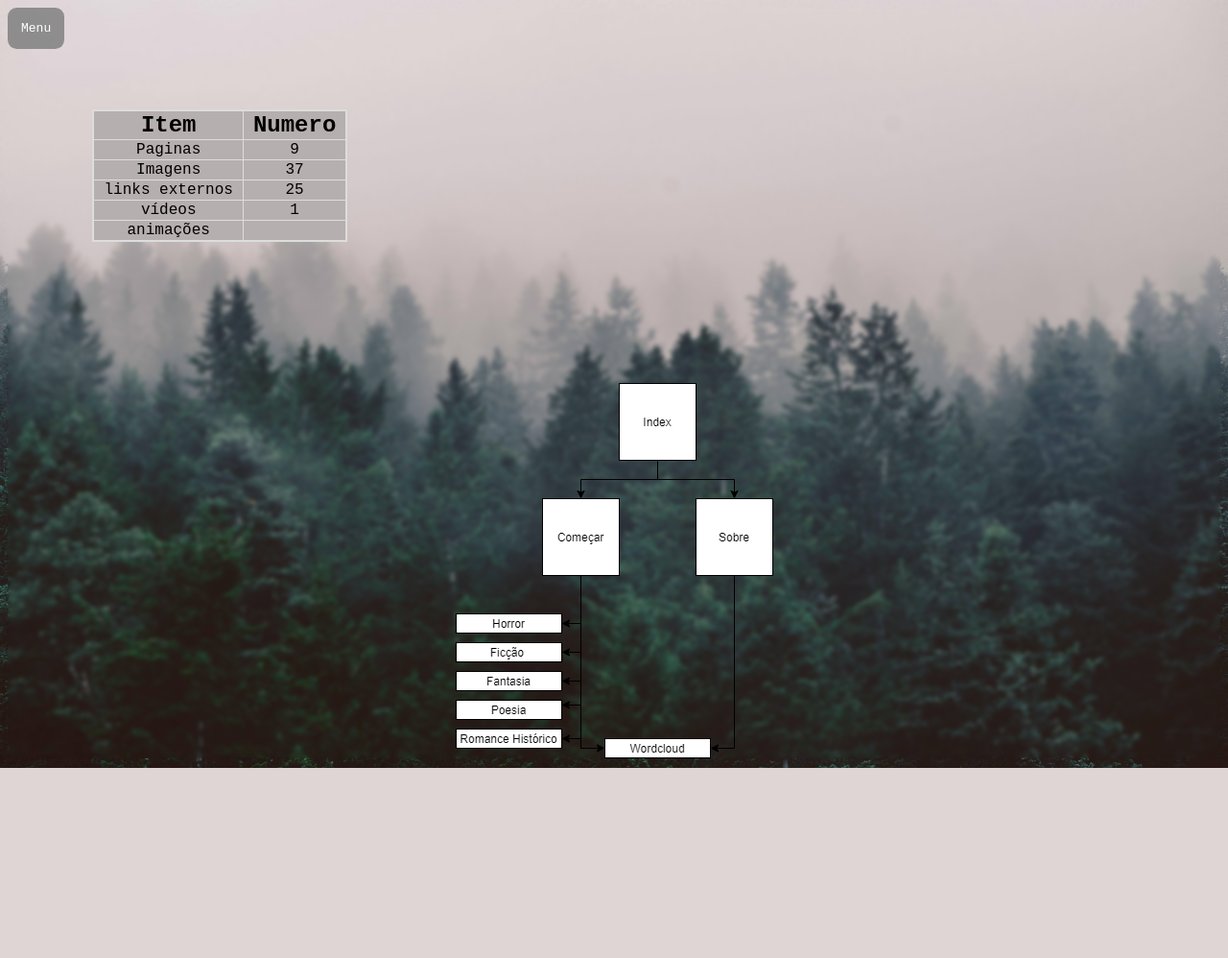
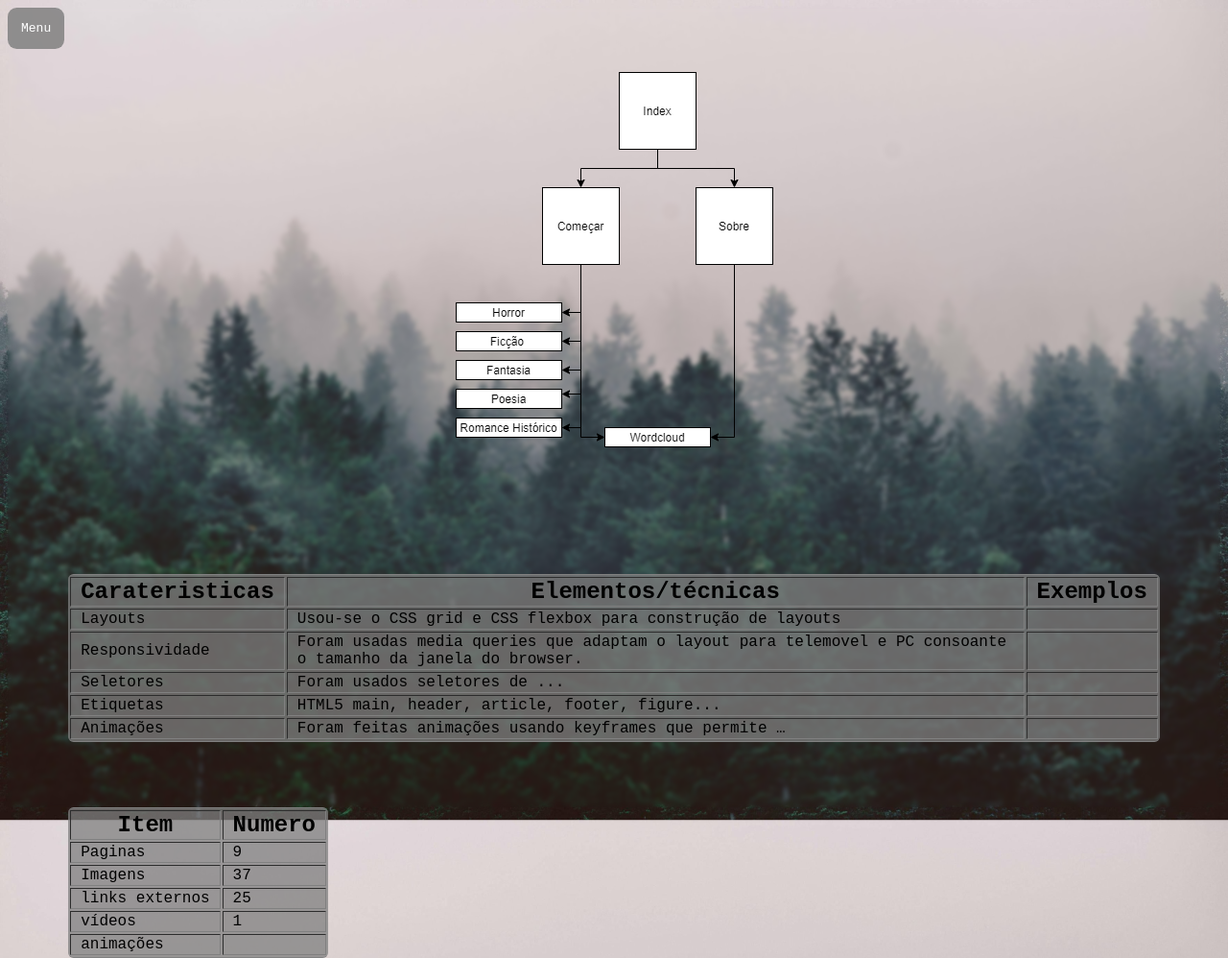
Before and after one commit to filipe-21905158/PW-Projeto_Fase_1, a PHP site: page /sobre.html in a window 1280 px wide. Shown: the whole page at 96% size. Before the commit the page ends 800 px from the top, so only its background shows below. Run offline with PHP 8.4, Linux system fonts and the light colour scheme.

Commit message:
Começo da Realização do R29

```diff
--- a/sobre.html
+++ b/sobre.html
@@ -27,7 +27,71 @@
         </nav>
 
         <main>
-            <table class="Tabela_Inventario" border = "1" frame = "hsides" bgcolor = "#b6afaf" align="left">
+
+
+            <figure>
+                <img src="images/Mapa_Site.png" alt="" class="Center_Image">
+            </figure>
+
+
+            <br>
+            <br>
+            <br>
+            <br>
+
+
+
+            <table class="Tecnicas_Usadas" border = "1" frame = "hsides" bgcolor = "#b6afaf" align="left">
+
+                <tr>
+                    <th>Carateristicas</th>
+                    <th>Elementos/técnicas</th>
+                    <th>Exemplos</th>
+                </tr>
+
+                    <tr>
+                        <td>Layouts</td>
+                        <td>Usou-se o CSS grid e CSS flexbox para construção de layouts</td>
+                        <td></td>
+                    </tr>
+
+                    <tr>
+                        <td>Responsividade</td>
+                        <td>Foram usadas media queries que adaptam o layout para telemovel e PC consoante o tamanho da janela do browser.</td>
+                        <td></td>
+                    </tr>
+                    <tr>
+                        <td>Seletores</td>
+                        <td>Foram usados seletores de ...</td>
+                        <td></td>
+                    </tr>
+                    <tr>
+                        <td>Etiquetas</td>
+                        <td>HTML5 main, header, article, footer, figure...</td>
+                        <td></td>
+                    </tr>
+                    <tr>
+                        <td>Animações</td>
+                        <td>Foram feitas animações usando keyframes que permite …</td>
+                        <td></td>
+                    </tr>
+
+
+
+            </table>
+
+            <br>
+            <br>
+            <br>
+            <br>
+            <br>
+            <br>
+            <br>
+            <br>
+            <br>
+
+
+            <table class="Tecnicas_Usadas" border = "1" frame = "hsides" bgcolor = "#b6afaf" align="left">
 
                 <tr>
                     <th>Item</th>
@@ -57,23 +121,6 @@
 
             </table>
 
-            <br>
-            <br>
-            <br>
-            <br>
-            <br>
-            <br>
-            <br>
-            <br>
-            <br>
-            <br>
-            <br>
-            <br>
-
-            <figure>
-                <img src="images/Mapa_Site.png" alt="" class="Center_Image">
-            </figure>
-
         </main>
     </body>
 
--- a/styles.css
+++ b/styles.css
@@ -160,6 +160,12 @@ th{
     padding-left: 10px;
     padding-right: 10px;
     font-size: medium;
+}
+
+.Tecnicas_Usadas{
+    background-color:rgba(128, 128, 128, 0.747);
+    border-radius: 0.15cm;
+
 }
 /****************************************/
 
```
